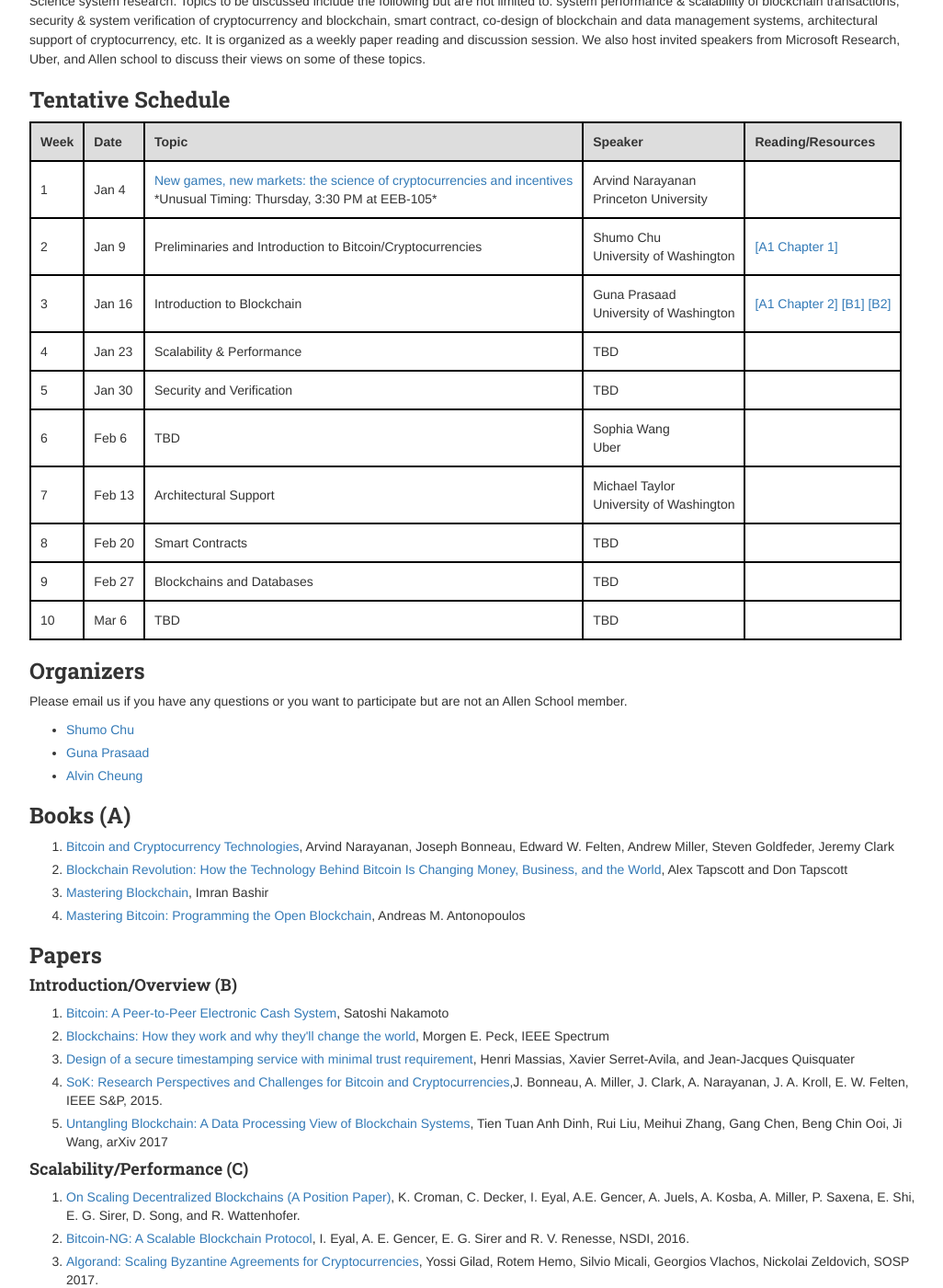
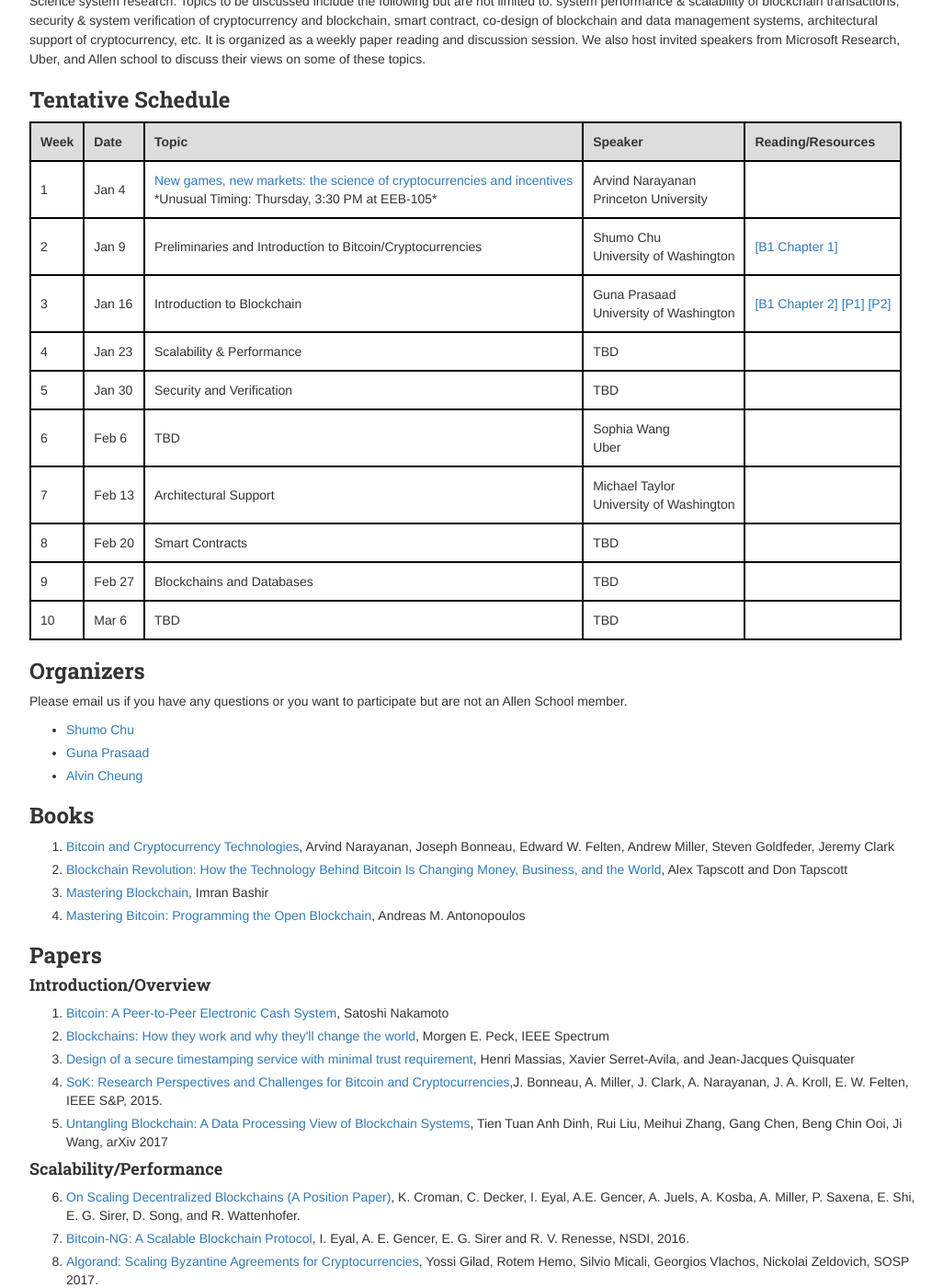
Before and after one commit to uwdb/website, a Jekyll site: the page built from seminars/cse590q/18wi/index.markdown, in a window 1280 px wide and 1400 px high, scrolled down 362 px. Shown: the whole window at 92% size, without its empty margins (123-1149 px from the left). Built offline with Jekyll 4.4.1, drawn with Linux system fonts in a browser that asks for light colours; nearby versions of some CDN libraries; some of the changed text lies outside the part shown.

Commit message:
Update index.markdown

```diff
--- a/seminars/cse590q/18wi/index.markdown
+++ b/seminars/cse590q/18wi/index.markdown
@@ -39,7 +39,7 @@
     <td>Jan 9</td>
     <td>Preliminaries and Introduction to Bitcoin/Cryptocurrencies</td>
     <td>Shumo Chu<br> University of Washington</td>
-    <td><a href='http://bitcoinbook.cs.princeton.edu'>[A1 Chapter 1]</a></td>
+    <td><a href='http://bitcoinbook.cs.princeton.edu'>[B1 Chapter 1]</a></td>
   </tr>
   <tr>
     <td>3</td>
@@ -47,9 +47,9 @@
     <td>Introduction to Blockchain</td>
     <td>Guna Prasaad<br>University of Washington</td>
    <td>
-    <a href='http://bitcoinbook.cs.princeton.edu'>[A1 Chapter 2]</a>
-    <a href=''>[B1]</a>
-    <a href=''>[B2]</a>
+    <a href='http://bitcoinbook.cs.princeton.edu'>[B1 Chapter 2]</a>
+    <a href=''>[P1]</a>
+    <a href=''>[P2]</a>
    </td>
   </tr>
   <tr>
@@ -111,7 +111,7 @@
  <li><a href='mailto:akcheung@cs.washington.edu'>Alvin Cheung</a> </li>
 </ul>
 
-### Books (A)
+### Books
 <ol class='indent'>
   <li><a href='http://bitcoinbook.cs.princeton.edu/'>Bitcoin and Cryptocurrency Technologies</a>, Arvind Narayanan, Joseph Bonneau, Edward W. Felten, Andrew Miller, Steven Goldfeder, Jeremy Clark </li>
   <li><a href='https://www.amazon.com/Blockchain-Revolution-Technology-Changing-Business/dp/1101980133'> Blockchain Revolution: How the Technology Behind Bitcoin Is Changing Money, Business, and the World</a>, Alex Tapscott and Don Tapscott</li>
@@ -121,7 +121,7 @@
 
 ### Papers
 
-#### Introduction/Overview (B)
+#### Introduction/Overview
 <ol class='indent'>
  <li><a href='https://bitcoin.org/bitcoin.pdf'>Bitcoin: A Peer-to-Peer Electronic Cash System</a>, Satoshi Nakamoto</li>
  <li><a href='https://spectrum.ieee.org/computing/networks/blockchains-how-they-work-and-why-theyll-change-the-world'>Blockchains: How they work and why they'll change the world</a>, Morgen E. Peck, IEEE Spectrum</li>
@@ -130,8 +130,8 @@
  <li><a href='https://arxiv.org/abs/1708.05665'>Untangling Blockchain: A Data Processing View of Blockchain Systems</a>, Tien Tuan Anh Dinh, Rui Liu, Meihui Zhang, Gang Chen, Beng Chin Ooi, Ji Wang, arXiv 2017</li>
 </ol>
 
-#### Scalability/Performance (C)
-<ol class='indent'>
+#### Scalability/Performance
+<ol class='indent' start=6>
   <li><a href='http://www.initc3.org/files/Scaling2016.pdf'>On Scaling Decentralized Blockchains (A Position Paper)</a>, K. Croman, C. Decker, I. Eyal, A.E. Gencer, A. Juels, A. Kosba, A. Miller, P. Saxena, E. Shi, E. G. Sirer, D. Song, and R. Wattenhofer. </li>
  <li><a href='https://arxiv.org/abs/1510.02037'>Bitcoin-NG: A Scalable Blockchain Protocol</a>, I. Eyal, A. E. Gencer, E. G. Sirer and R. V. Renesse, NSDI, 2016.</li>
  <li><a href='https://people.csail.mit.edu/nickolai/papers/gilad-algorand.pdf'>Algorand: Scaling Byzantine Agreements
@@ -141,8 +141,8 @@
  <li><a href='https://github.com/bigchaindb/bigchaindb'>BigchainDB: a scalable blockchain database</a></li>
 </ol>
 
-#### Smart Contracts (D)
-<ol class='indent'>
+#### Smart Contracts
+<ol class='indent' start=12>
  <li><a href='https://arxiv.org/pdf/1703.06322.pdf'>An empirical analysis of smart contracts: platforms, applications, and design patterns</a>, Massimo Bartoletti and Livio Pompianu</li>
 </ol>
 
```
